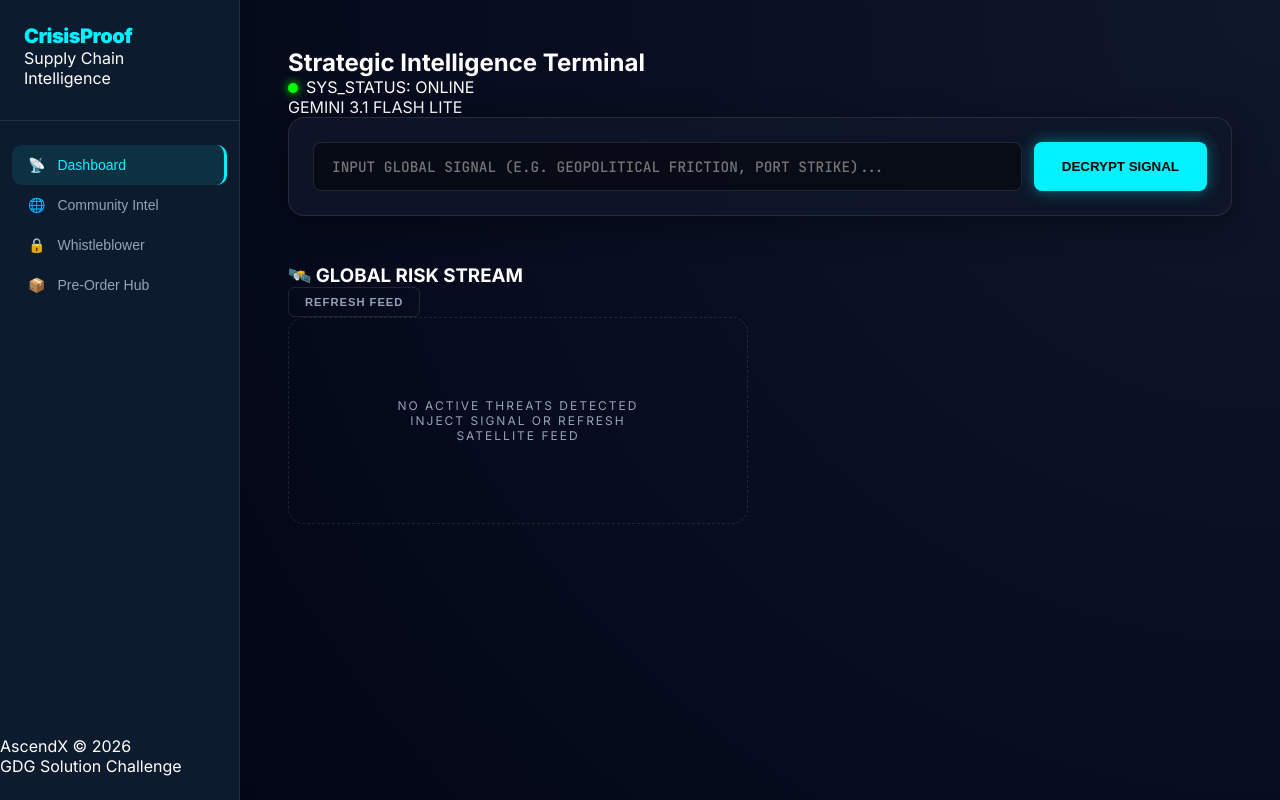
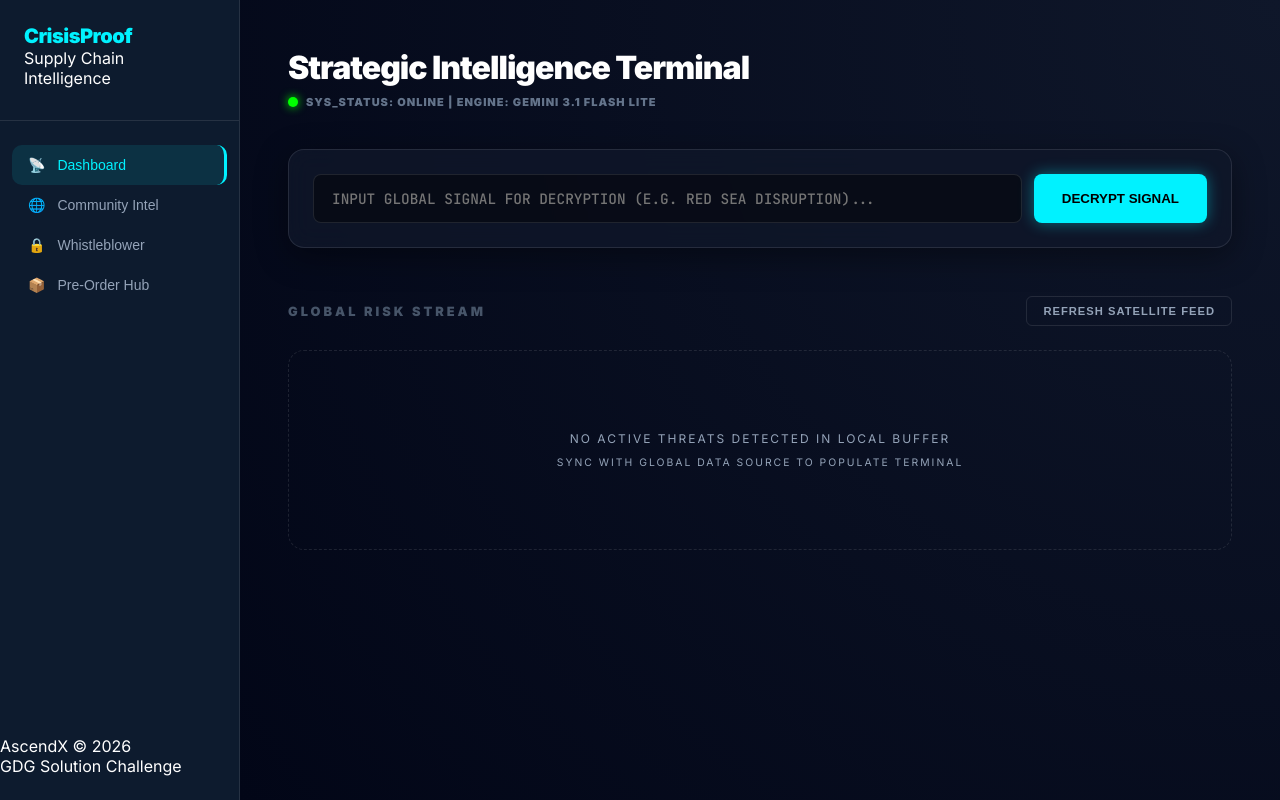
Before and after one commit to mhd-thameem/Crisisproof, a React (Create React App) app: page / in a window 1280 px wide. Built offline with nearby package versions, Linux system fonts and the light colour scheme.

Commit message:
Update Dashboard.js

```diff
--- a/src/components/Dashboard.js
+++ b/src/components/Dashboard.js
@@ -20,20 +20,16 @@ export default function Dashboard() {
       });
       const data = await res.json();
       if (data.success) {
-        // Automatically prepend to the list with a high-entry animation
         setFeed(prev => [{ headline, analysis: data.analysis }, ...prev]);
         setSystemPulse('online');
       }
-    } catch (e) {
-      setSystemPulse('error');
-    } finally {
-      setLoading(false);
-    }
+    } catch (e) { setSystemPulse('error'); }
+    finally { setLoading(false); setHeadline(''); }
   };
 
   const loadFeed = async () => {
     setLoading(true);
-    setSystemPulse('scanning');
+    setSystemPulse('processing');
     try {
       const res = await fetch(`${RENDER_URL}/analyze-feed`);
       const data = await res.json();
@@ -41,27 +37,21 @@ export default function Dashboard() {
         setFeed(data.data);
         setSystemPulse('online');
       }
-    } catch (e) {
-      setSystemPulse('error');
-    } finally {
-      setLoading(false);
-    }
+    } catch (e) { setSystemPulse('error'); }
+    finally { setLoading(false); }
   };
 
   return (
     <div className="dashboard-container">
-      <div className="dashboard-header-premium">
-        <div className="header-logic">
+      <header className="dashboard-header">
         <h2>Strategic Intelligence Terminal</h2>
-          <div className="system-status">
+        <div style={{display: 'flex', alignItems: 'center', marginTop: '8px'}}>
           <span className={`status-dot ${systemPulse}`}></span>
-            <span className="status-label">SYS_STATUS: {systemPulse.toUpperCase()}</span>
+          <span style={{fontSize: '11px', fontWeight: '800', color: '#64748B', letterSpacing: '1px'}}>
+            SYS_STATUS: {systemPulse.toUpperCase()} | ENGINE: GEMINI 3.1 FLASH LITE
+          </span>
         </div>
-        </div>
-        <div className="header-meta">
-          <span className="model-badge">GEMINI 3.1 FLASH LITE</span>
-        </div>
-      </div>
+      </header>
 
       <div className="analysis-input-vault">
         <input
@@ -69,26 +59,23 @@ export default function Dashboard() {
           value={headline}
           onChange={e => setHeadline(e.target.value)}
           onKeyDown={e => e.key === 'Enter' && analyze()}
-          placeholder="INPUT GLOBAL SIGNAL (E.G. GEOPOLITICAL FRICTION, PORT STRIKE)..."
+          placeholder="INPUT GLOBAL SIGNAL FOR DECRYPTION (E.G. RED SEA DISRUPTION)..."
         />
         <button className="cyber-btn-primary" onClick={analyze} disabled={loading}>
-          {loading ? 'ANALYZING...' : 'DECRYPT SIGNAL'}
+          {loading ? 'PROCESSING...' : 'DECRYPT SIGNAL'}
         </button>
       </div>
 
-      <div className="feed-container-premium">
-        <div className="feed-header">
-          <h3><span className="icon">🛰️</span> GLOBAL RISK STREAM</h3>
-          <button className="cyber-btn-secondary" onClick={loadFeed} disabled={loading}>
-            {loading ? 'SYNCING...' : 'REFRESH FEED'}
-          </button>
+      <div style={{display: 'flex', justifyContent: 'space-between', alignItems: 'center', marginBottom: '1.5rem'}}>
+        <h3 style={{fontSize: '0.8rem', letterSpacing: '3px', color: '#475569', fontWeight: '900'}}>GLOBAL RISK STREAM</h3>
+        <button className="cyber-btn-secondary" onClick={loadFeed} disabled={loading}>REFRESH SATELLITE FEED</button>
       </div>
 
       <div className="feed-grid">
         {feed.length === 0 ? (
-            <div className="empty-terminal">
-              <p>NO ACTIVE THREATS DETECTED</p>
-              <span>INJECT SIGNAL OR REFRESH SATELLITE FEED</span>
+          <div className="empty-terminal" style={{gridColumn: '1 / -1'}}>
+            <p>NO ACTIVE THREATS DETECTED IN LOCAL BUFFER</p>
+            <span style={{fontSize: '0.65rem', marginTop: '10px', display: 'block'}}>SYNC WITH GLOBAL DATA SOURCE TO POPULATE TERMINAL</span>
           </div>
         ) : (
           feed.map((item, i) => {
@@ -97,24 +84,26 @@ export default function Dashboard() {
 
             return (
               <div key={i} className={`premium-risk-card border-${severity}`}>
-                  <div className="card-top">
-                    <span className="commodity-badge">{item.analysis?.commodity || 'GENERAL'}</span>
-                    <span className={`risk-tag ${severity}`}>{severity} RISK</span>
+                <div style={{display: 'flex', justifyContent: 'space-between', alignItems: 'center', marginBottom: '1rem'}}>
+                  <span style={{fontSize: '10px', fontWeight: '900', color: '#00f2ff', background: 'rgba(0,242,255,0.1)', padding: '4px 8px', borderRadius: '4px'}}>
+                    {item.analysis?.commodity?.toUpperCase() || 'GENERAL'}
+                  </span>
+                  <span style={{fontSize: '10px', fontWeight: '900', color: severity === 'HIGH' ? '#ff4d4d' : '#00d2d3'}}>
+                    {severity} RISK
+                  </span>
                 </div>
-
-                  <h4 className="headline-text">{item.headline}</h4>
-                  <p className="logic-description">{item.analysis?.logic || item.analysis?.primaryImpact}</p>
-
-                  <div className="card-bottom">
-                    <div className="confidence-metrics">
-                      <div className="metric-label">INTEL CONFIDENCE: {confidence}%</div>
-                      <div className="progress-bg">
-                        <div className="progress-fill" style={{ width: `${confidence}%`, backgroundColor: getSeverityColor(severity) }}></div>
+                <h4 style={{fontSize: '1.1rem', marginBottom: '12px', lineHeight: '1.3'}}>{item.headline}</h4>
+                <p style={{fontSize: '0.85rem', color: '#94a3b8', lineHeight: '1.5', marginBottom: '1.5rem'}}>
+                  {item.analysis?.logic || 'Contextualizing geopolitical ripple effects...'}
+                </p>
+                <div style={{borderTop: '1px solid rgba(255,255,255,0.05)', paddingTop: '1rem', display: 'flex', justifyContent: 'space-between', alignItems: 'center'}}>
+                  <div>
+                    <div style={{fontSize: '9px', color: '#64748B', marginBottom: '4px'}}>AI CONFIDENCE: {confidence}%</div>
+                    <div style={{width: '120px', height: '4px', background: 'rgba(255,255,255,0.1)', borderRadius: '2px', overflow: 'hidden'}}>
+                      <div style={{width: `${confidence}%`, height: '100%', background: '#00f2ff'}}></div>
                     </div>
                   </div>
-                    <div className="verification-stamp">
-                      <span className="check-icon">✓</span> AI VERIFIED
-                    </div>
+                  <span style={{fontSize: '9px', fontWeight: '900', color: '#10B981'}}>VERIFIED DATA</span>
                 </div>
               </div>
             );
@@ -122,12 +111,5 @@ export default function Dashboard() {
         )}
       </div>
     </div>
-    </div>
   );
 }
-
-function getSeverityColor(severity) {
-  if (severity === 'HIGH') return '#ff4d4d';
-  if (severity === 'MEDIUM') return '#ff9f43';
-  return '#00d2d3';
-}
```
Lines whose indentation alone changed are shown as unchanged.
